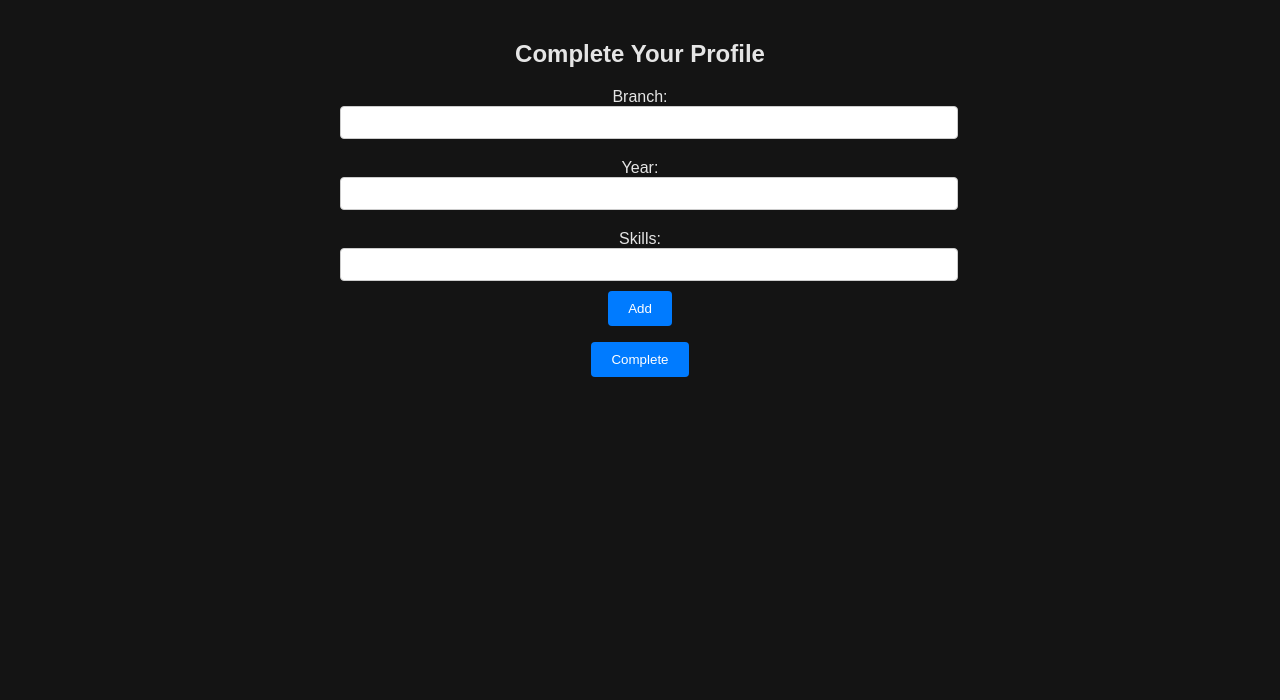
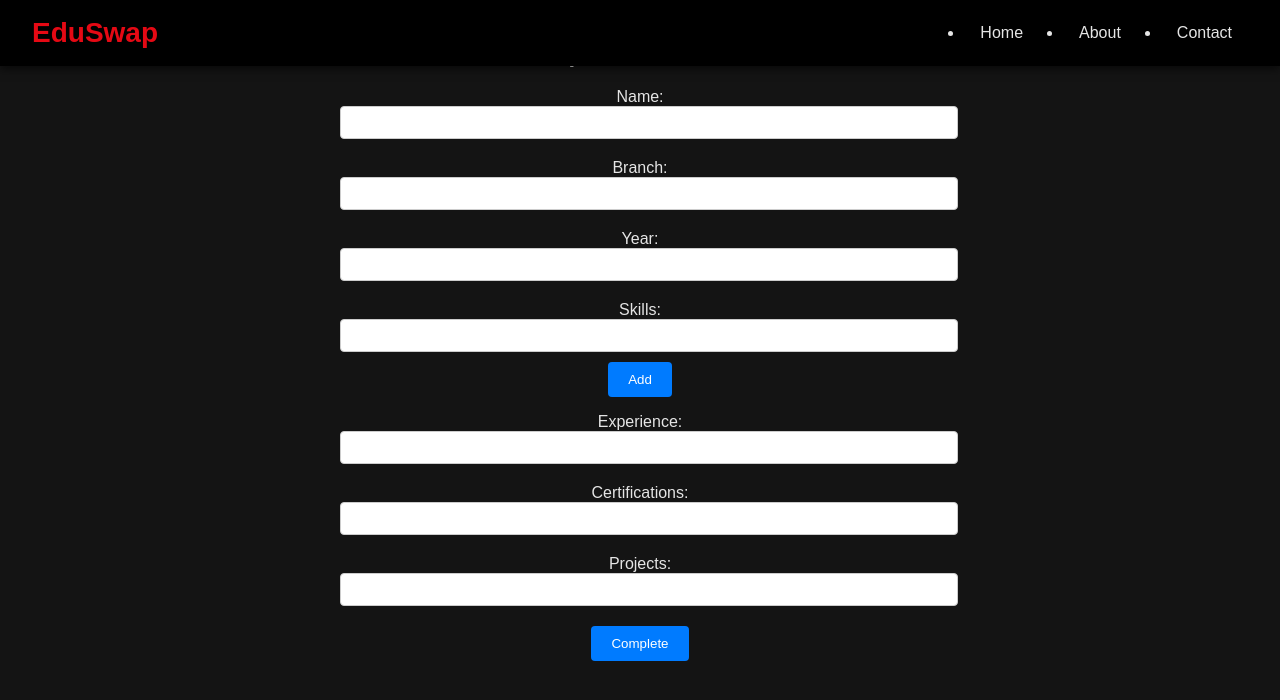
Before and after one commit to satvik1357/eduswap-main, a React (Create React App) app: page /profilesetup in a window 1280 px wide. Shown: the top 700 px of the page. Built offline with nearby package versions, Linux system fonts and the light colour scheme.

Commit message:
Update ProfileSetup.js

```diff
--- a/src/pages/ProfileSetup.js
+++ b/src/pages/ProfileSetup.js
@@ -11,6 +11,10 @@ const ProfileSetup = () => {
   const [branch, setBranch] = useState('');
   const [year, setYear] = useState('');
   const [newSkill, setNewSkill] = useState('');
+  const [name, setName] = useState('');
+  const [experience, setExperience] = useState('');
+  const [certifications, setCertifications] = useState('');
+  const [projects, setProjects] = useState('');
   const navigate = useNavigate();
 
   const handleAddSkill = () => {
@@ -27,7 +31,16 @@ const ProfileSetup = () => {
     if (user) {
       const userRef = doc(db, 'users', user.uid);
       try {
-        await updateDoc(userRef, { skills, branch, year, profileComplete: true });
+        await updateDoc(userRef, {
+          name,
+          skills,
+          branch,
+          year,
+          experience,
+          certifications,
+          projects,
+          profileComplete: true
+        });
         navigate('/dashboard'); // Redirect to Dashboard on completion
       } catch (error) {
         console.error('Error updating profile: ', error);
@@ -40,8 +53,28 @@ const ProfileSetup = () => {
   };
 
   return (
+    <div className="profile-setup-page">
+      <nav className="navbar">
+        <div className="navbar-brand">
+          <a href="/">EduSwap</a>
+        </div>
+        <ul className="navbar-links">
+          <li><a className="navbar-link" href="/">Home</a></li>
+          <li><a className="navbar-link" href="/about">About</a></li>
+          <li><a className="navbar-link" href="/contact">Contact</a></li>
+        </ul>
+      </nav>
       <div className="profile-setup">
         <h2>Complete Your Profile</h2>
+        <label>
+          Name:
+          <input
+            type="text"
+            value={name}
+            onChange={(e) => setName(e.target.value)}
+            required
+          />
+        </label>
         <label>
           Branch:
           <input
@@ -74,7 +107,32 @@ const ProfileSetup = () => {
             <li key={index}>{skill}</li>
           ))}
         </ul>
+        <label>
+          Experience:
+          <input
+            type="text"
+            value={experience}
+            onChange={(e) => setExperience(e.target.value)}
+          />
+        </label>
+        <label>
+          Certifications:
+          <input
+            type="text"
+            value={certifications}
+            onChange={(e) => setCertifications(e.target.value)}
+          />
+        </label>
+        <label>
+          Projects:
+          <input
+            type="text"
+            value={projects}
+            onChange={(e) => setProjects(e.target.value)}
+          />
+        </label>
         <button type="button" onClick={handleCompleteProfile}>Complete</button>
+      </div>
     </div>
   );
 };
```
Lines whose indentation alone changed are shown as unchanged.
